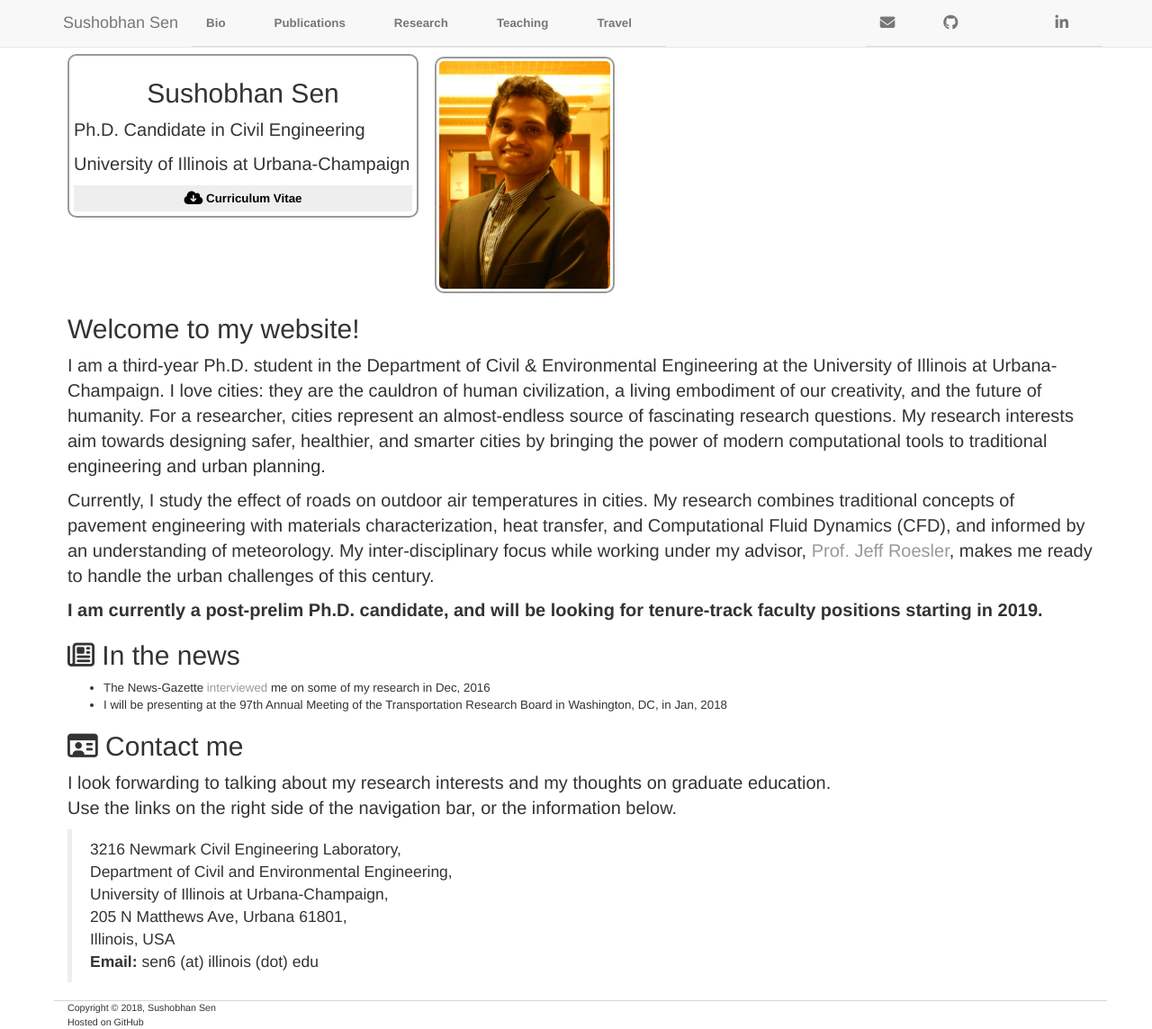
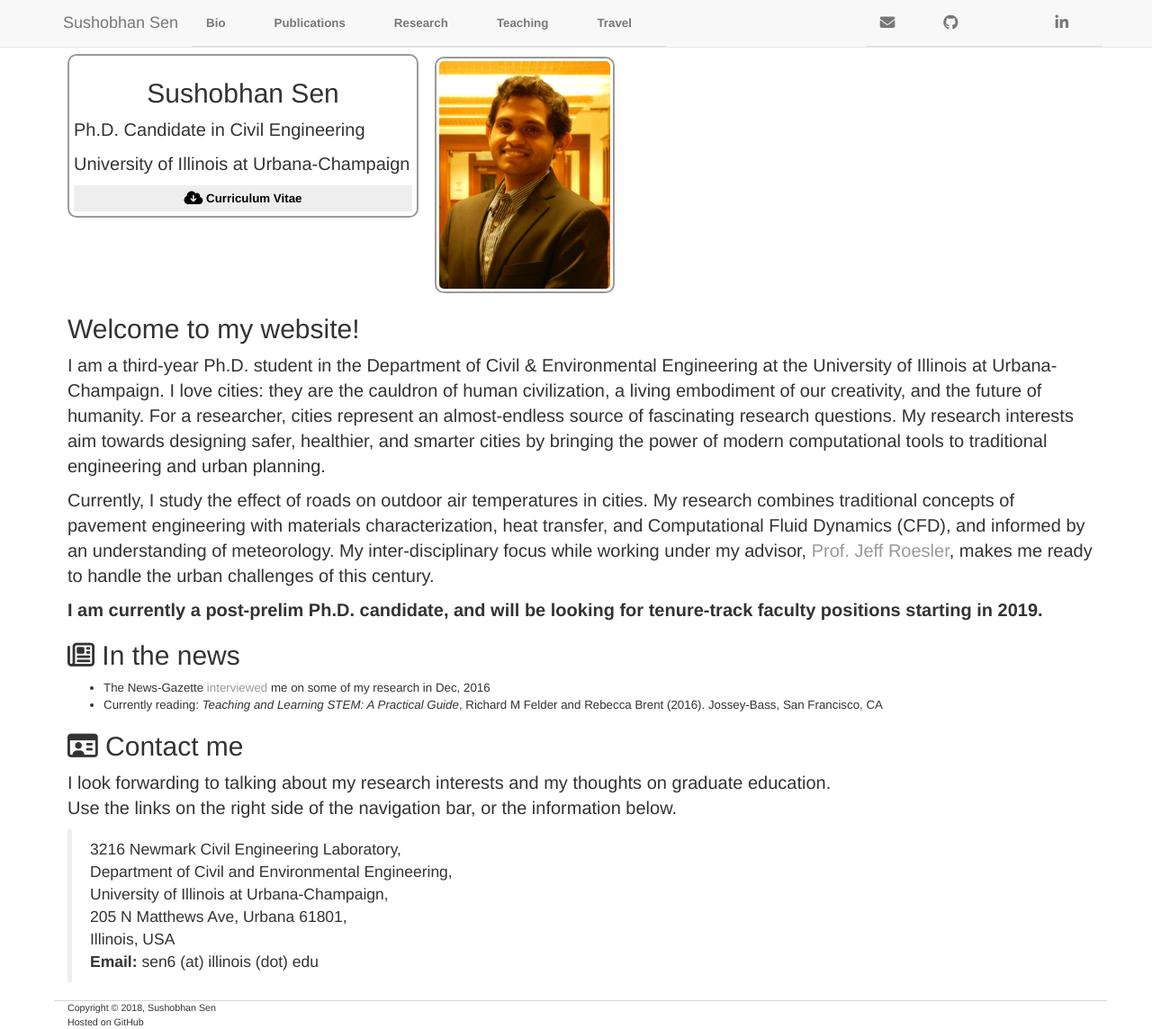
Before and after one commit to sushobhansen/sushobhansen.github.io, a Jekyll site: the page built from index.md, in a window 1280 px wide and 1144 px high. Shown: the whole window at 90% size. Built offline with Jekyll 4.4.1, drawn with Linux system fonts in a browser that asks for light colours; nearby versions of some CDN libraries; a style sheet for code colours, icons or effects is not loaded.

Commit message:
Updated news, removed TRB, added Felder book

```diff
--- a/index.md
+++ b/index.md
@@ -32,7 +32,7 @@ Currently, I study the effect of roads on outdoor air temperatures in cities. My
 
 ## <i class="fa fa-newspaper-o"></i> In the news
 - The News-Gazette [interviewed](http://www.news-gazette.com/video/2016-12-23/wired-sushobhan-sen.html) me on some of my research in Dec, 2016
-- I will be presenting at the 97th Annual Meeting of the Transportation Research Board in Washington, DC, in Jan, 2018
+- Currently reading: *Teaching and Learning STEM: A Practical Guide*, Richard M Felder and Rebecca Brent (2016). Jossey-Bass, San Francisco, CA
 
 ## <i class="fa fa-id-card-o"></i> Contact me
 I look forwarding to talking about my research interests and my thoughts on graduate education. <br>Use the links on the right side of the navigation bar, or the information below.
```
